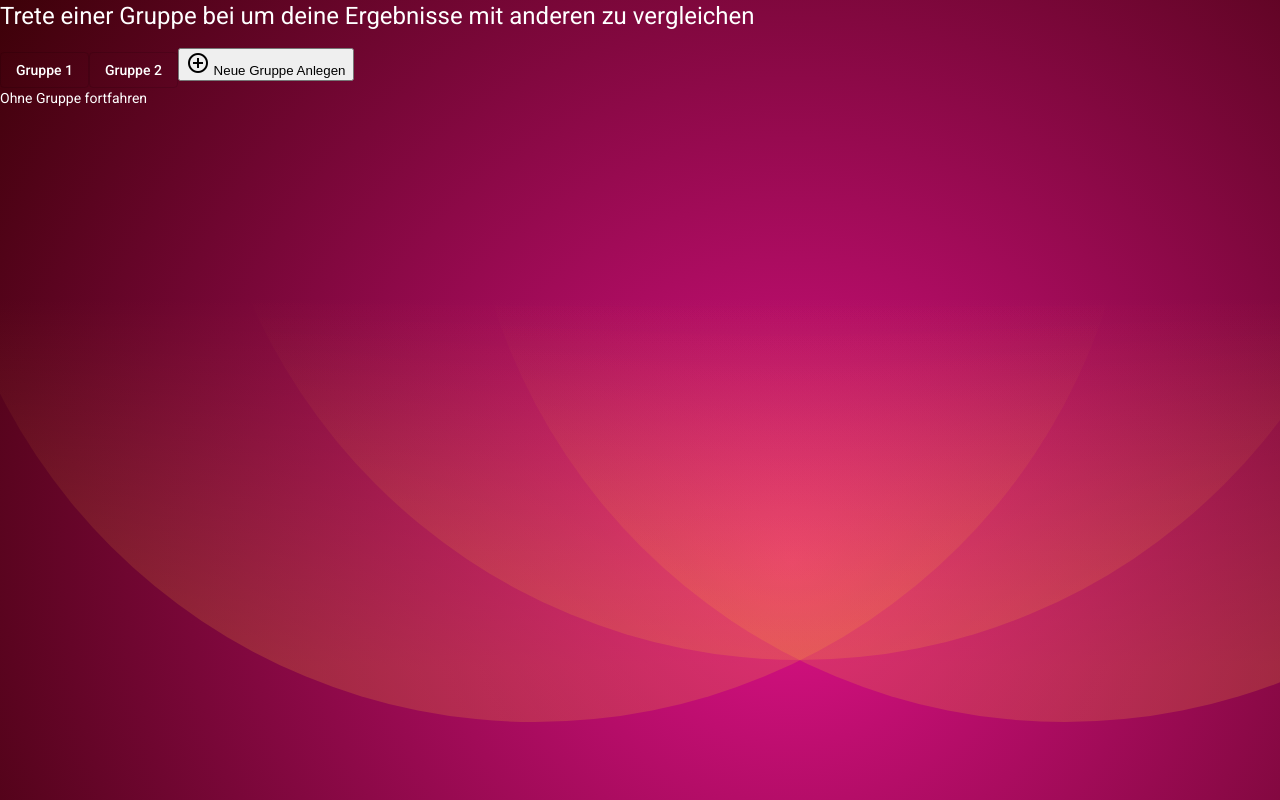
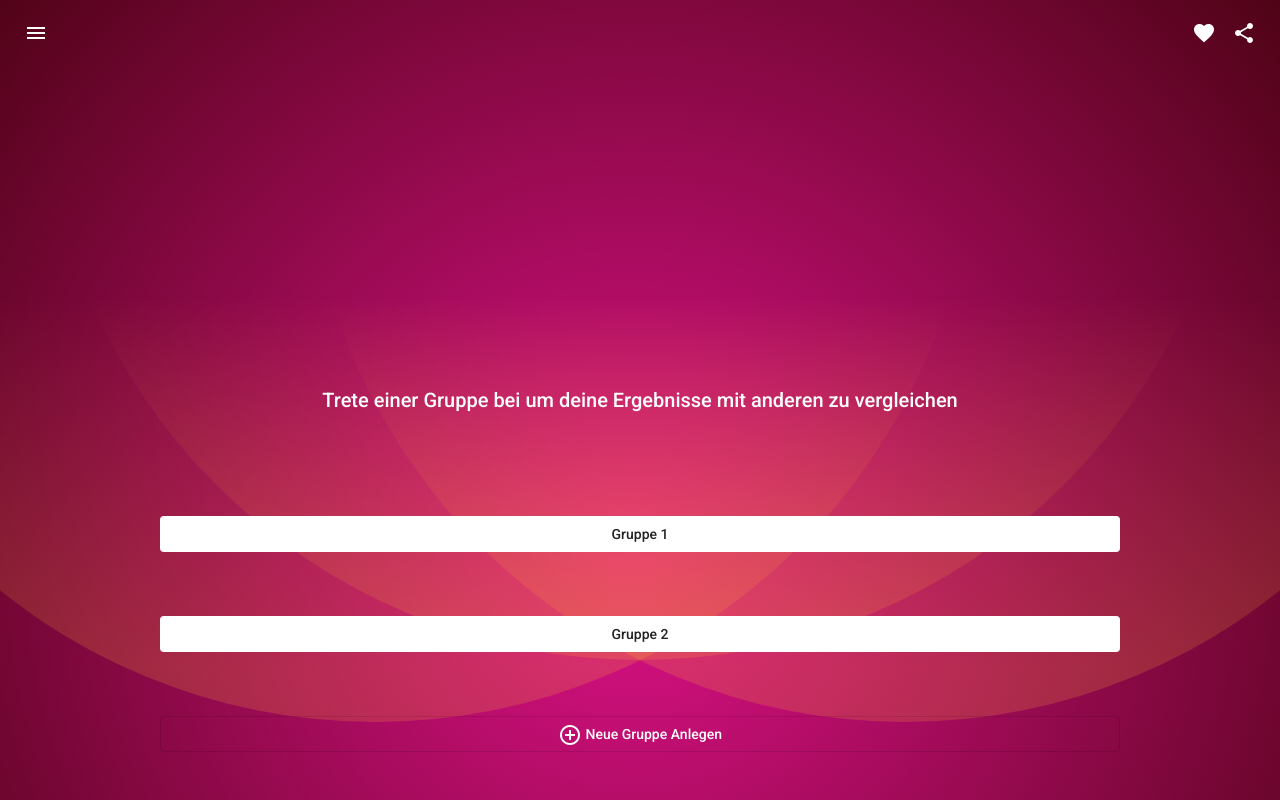
Before and after one commit to aq1337/quiz, an Angular app: page /groups in a window 1280 px wide. Shown: the top 800 px of the page. Built offline with nearby package versions, Linux system fonts and the light colour scheme.

Commit message:
erstes design

```diff
--- a/src/app/app.component.html
+++ b/src/app/app.component.html
@@ -1,3 +1,3 @@
 
-
+<app-navbar></app-navbar>
 <router-outlet></router-outlet>
--- /dev/null
+++ b/src/app/gruppen.ts
@@ -0,0 +1,6 @@
+export interface Gruppen {
+        id: number,
+        name: string,
+        punkte: number,
+        fotoUrl: string
+}
--- a/src/app/gruppenauswahl/gruppenauswahl.component.css
+++ b/src/app/gruppenauswahl/gruppenauswahl.component.css
@@ -0,0 +1,19 @@
+.btn{
+    width: 75%;
+}
+
+.container{
+
+    height: 75%;
+    margin: 0;
+    padding-top: 25%;
+    text-align: center;
+}
+
+.margin{
+    margin-top: 5%;
+}
+
+a{
+    color: white;
+}
--- a/src/app/gruppenauswahl/gruppenauswahl.component.html
+++ b/src/app/gruppenauswahl/gruppenauswahl.component.html
@@ -1,8 +1,19 @@
-<h1>Trete einer Gruppe bei um deine Ergebnisse mit anderen zu vergleichen</h1>
-<!-- hier Gruppen einfügen-->
+<!-- <h1>Trete einer Gruppe bei um deine Ergebnisse mit anderen zu vergleichen</h1>
 
-<button mat-stroked-button>Gruppe 1</button>
-<button mat-stroked-button>Gruppe 2</button>
-<button><mat-icon>control_point</mat-icon> Neue Gruppe Anlegen</button>
+<div><button mat-flat-button>Gruppe 1</button></div>
+<div><button mat-flat-button>Gruppe 2</button></div>
+<div><button mat-flat-button ><mat-icon>control_point</mat-icon> Neue Gruppe Anlegen</button></div>
 
 <p>Ohne Gruppe fortfahren</p>
+
+-->
+
+<div class="container">
+    <div class="mat-title">Trete einer Gruppe bei um deine Ergebnisse mit anderen zu vergleichen</div>
+    <br>
+    <div class="margin"><button class="btn" mat-flat-button>Gruppe 1</button></div>
+    <div class="margin"><button class="btn" mat-flat-button>Gruppe 2</button></div>
+    <div class="margin"><button class="btn" mat-stroked-button><mat-icon>control_point</mat-icon> Neue Gruppe Anlegen</button></div>
+    <div class="mat-caption margin"><a href="#">Ohne Gruppe fortfahren</a></div>
+
+</div>
--- a/src/app/navbar/navbar.component.css
+++ b/src/app/navbar/navbar.component.css
@@ -1,7 +1,11 @@
 .navbar{
     justify-content: space-between;
+    background: transparent;
 }
 
 span {
     padding-right: 1em;
 }
+.example-spacer {
+    flex: 1 1 auto;
+  }
--- a/src/app/navbar/navbar.component.html
+++ b/src/app/navbar/navbar.component.html
@@ -1,10 +1,12 @@
-<mat-toolbar color="primary" class="navbar">
-    <div>
-        Test
-    </div>
-    <div>
-        <span>Home</span>
-        <span>About</span>
-        <span>Services</span>
-    </div>
-</mat-toolbar>
+<mat-toolbar class="navbar" color="primary">
+    <button mat-icon-button class="example-icon" aria-label="Example icon-button with menu icon">
+      <mat-icon>menu</mat-icon>
+    </button>
+    <span class="example-spacer"></span>
+    <button mat-icon-button class="example-icon favorite-icon" aria-label="Example icon-button with heart icon">
+      <mat-icon>favorite</mat-icon>
+    </button>
+    <button mat-icon-button class="example-icon" aria-label="Example icon-button with share icon">
+      <mat-icon>share</mat-icon>
+    </button>
+  </mat-toolbar>
--- a/src/app/startpage/startpage.component.css
+++ b/src/app/startpage/startpage.component.css
@@ -1,5 +1,5 @@
-.box{
-
+.btn{
+    width: 75%;
 }
 
 .container{
--- a/src/app/startpage/startpage.component.html
+++ b/src/app/startpage/startpage.component.html
@@ -1,25 +1,26 @@
 <div class="container">
-    <h1 class="box">Willkommen zur Stadtführung</h1>
-    <h3 class="box">Gib deinen Vornamen ein</h3>
-    <!--
-    <form #userName ="ngForm" (ngSubmit)="onClickSubmit(userName.value)">
-        <mat-form-field floatLabel="auto" appearance="outline" color="warn" class="btn">
-            <mat-label>Vorname</mat-label>
-            <input matInput required type="text" ngModel name="Vorname">
-            <mat-hint>Wird bei der Auswertung des Quizzes dir und anderen Teilnehmern angezeigt</mat-hint>
-        </mat-form-field>
-        <br><br>
-        <button mat-raised-button class="btn" type="submit">Weiter</button>
-    </form>
-    -->
+    <div class="mat-display-2">Willkommen zur Stadtführung Beilngries</div>
+    <div class="mat-title">Gib deinen Vornamen ein</div>
     <form #userName="ngForm" (ngSubmit)="onClickSubmit(userName.value)">
-        <mat-form-field>
+        <mat-form-field class="btn">
             <mat-label>Vorname: </mat-label>
             <input matInput required type="text" name="vorname" ngModel>
             <mat-hint>Ist später für dich und andere sichtbar</mat-hint>
         </mat-form-field>
         <br><br>
-        <button mat-raised-button class="btn" type="submit"><a routerLink="/groups" routerLinkActive="active">Weiter</a> </button>
+        <mat-form-field class="btn">
+            <mat-label>Nachname: </mat-label>
+            <input matInput required type="text" name="nachname" ngModel>
+            <mat-hint>Ist später für dich und andere sichtbar</mat-hint>
+        </mat-form-field>
+        <br><br>
+        <mat-form-field class="btn">
+            <mat-label>Sicherheitscode: </mat-label>
+            <input matInput required type="text" name="pin" ngModel>
+            <mat-hint>Erhältst du von deinem Stadtführer</mat-hint>
+        </mat-form-field>
+        <br><br>
+        <a routerLink="/groups"><button mat-raised-button class="btn" type="submit">Weiter</button></a>
     </form>
 
 </div>
--- a/src/styles.css
+++ b/src/styles.css
@@ -7,5 +7,5 @@ body { margin: 0; font-family: Roboto, "Helvetica Neue", sans-serif;
     background-attachment: fixed;
     background-size: cover;
     color: white;
-    overflow-y: hidden; /* Hide vertical scrollbar */
+    /* overflow-y: hidden; /* Hide vertical scrollbar */
 }
```
Also changed, not shown: src/app/gruppenmock.json (added, +22 -0 lines).
